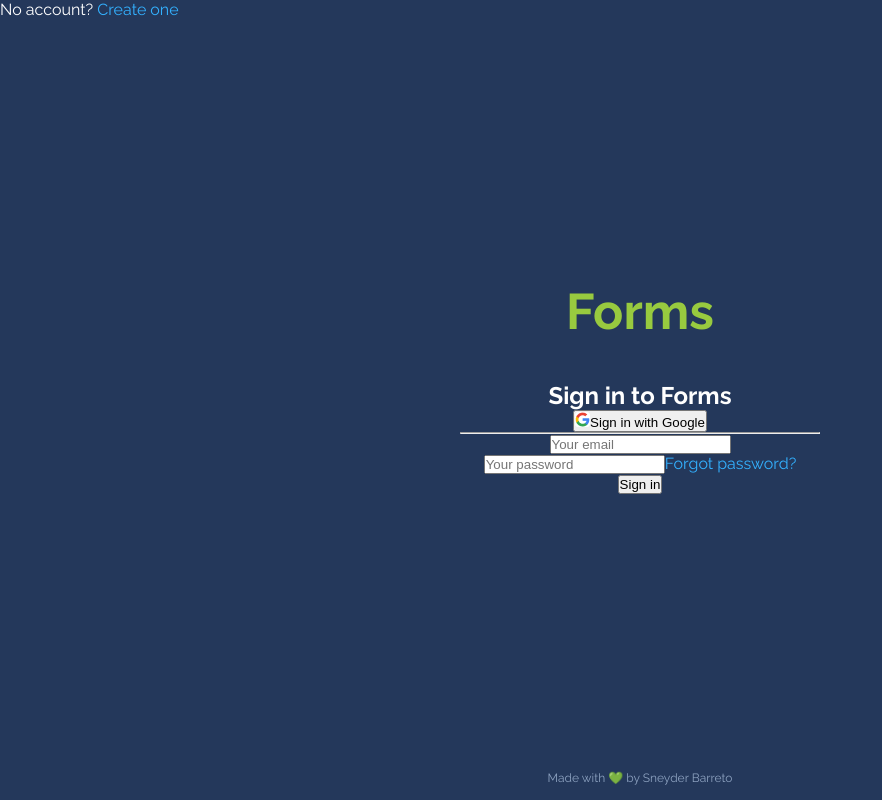
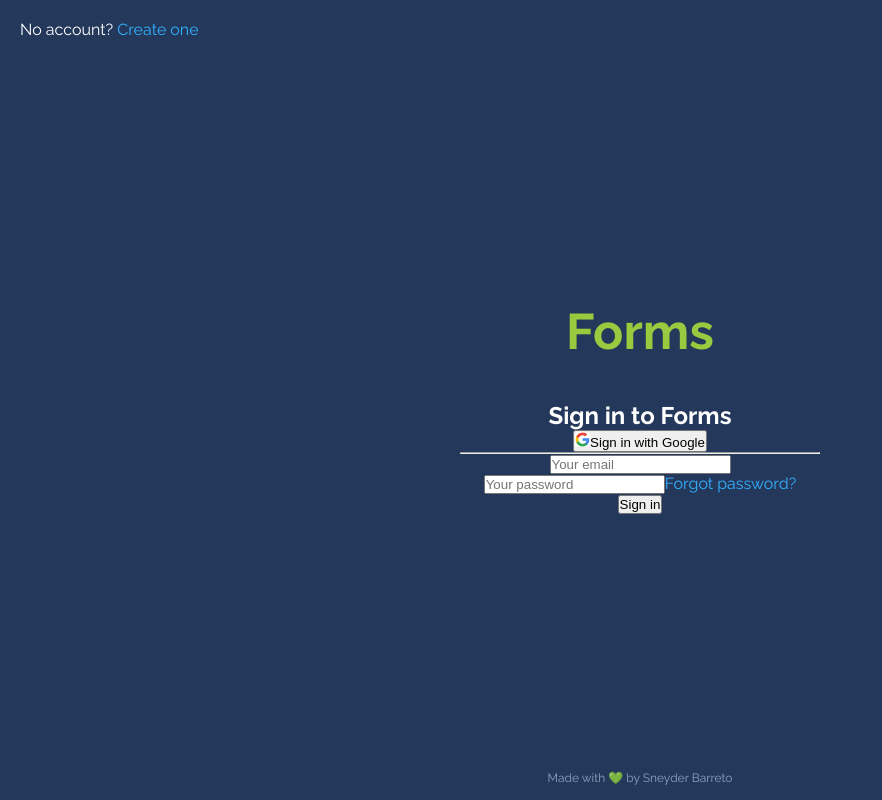
Before and after one commit to sneyderdev/forms, a React app: page /login in a window 1280 px wide. Shown: the whole page, without its empty margins (0-882 px from the left). Built offline with nearby package versions, Linux system fonts and the light colour scheme.

Commit message:
ADD: Header styles

```diff
--- a/src/components/Footer/Footer.styles.js
+++ b/src/components/Footer/Footer.styles.js
@@ -12,7 +12,6 @@
 
     &:hover {
       text-decoration: underline;
-      text-decoration-color: ${({ theme }) => theme.colors.light};
     }
   }
 `;
--- /dev/null
+++ b/src/components/Header/Header.styles.js
@@ -0,0 +1,11 @@
+import styled from 'styled-components';
+
+const HeaderContainer = styled.header`
+  padding: 20px;
+
+  a:hover {
+    text-decoration: underline;
+  }
+`;
+
+export default HeaderContainer;
--- a/src/components/Header/index.jsx
+++ b/src/components/Header/index.jsx
@@ -1,11 +1,13 @@
 import React from 'react';
 import { Link, useLocation } from 'react-router-dom';
+
+import HeaderContainer from './Header.styles';
 
 const Header = () => {
   const { pathname } = useLocation();
 
   return (
-    <header>
+    <HeaderContainer>
       <nav>
         {pathname === '/login' ? (
           <p>
@@ -17,7 +19,7 @@
           </p>
         )}
       </nav>
-    </header>
+    </HeaderContainer>
   );
 };
 
```
